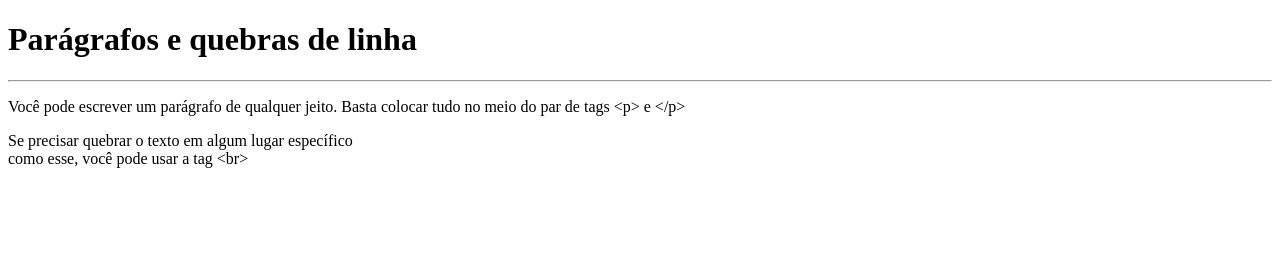
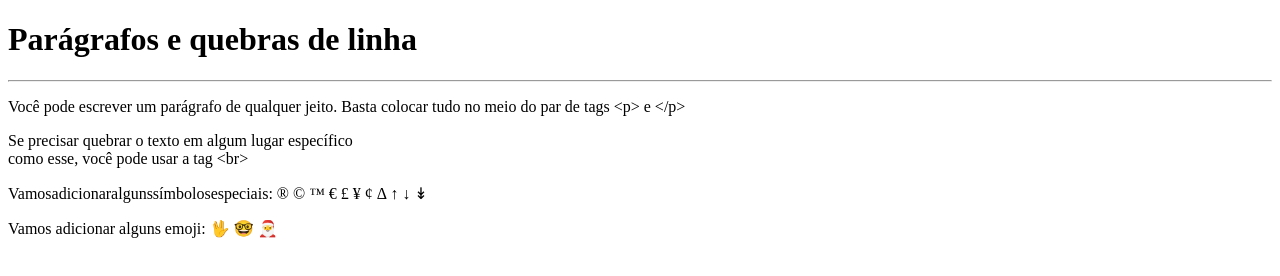
Before and after one commit to gmatsuna/html-css_training, a plain HTML site: page modulo_01/exercicios/ex002/index.html in a window 1280 px wide. Drawn offline with Linux system fonts and the light colour scheme.

Commit message:
emoji e simbolos

```diff
--- a/modulo_01/exercicios/ex002/index.html
+++ b/modulo_01/exercicios/ex002/index.html
@@ -9,8 +9,25 @@
 <body>
     <h1>Parágrafos e quebras de linha</h1>
     <hr>
-    <p>Você pode escrever um parágrafo de qualquer jeito. Basta colocar tudo no meio do par de tags &lt;p&gt; e &lt;/p&gt;</p>
+    <p>Você pode escrever um parágrafo de qualquer jeito. Basta colocar tudo no meio do par de tags &lt;p&gt; e &lt;/p&gt;</p><!-- LESS THAN / GREATER THAN -->
     <p>Se precisar quebrar o texto em algum lugar específico <br> como esse, você pode usar a tag &lt;br&gt;</p>
-
+    <p>Vamosadicionaralgunssímbolosespeciais:
+        &reg;
+        &copy;
+        &trade;
+        &euro;
+        &pound;
+        &yen;
+        &cent;
+        &Delta;
+        &uarr;
+        &darr;
+        &Darr;
+    </p>
+    <p>Vamos adicionar alguns emoji: <!--procurar no google emojipedia-->
+        &#x1F596;
+        &#x1F913;
+        &#x1F385;
+    </p>
 </body>
 </html>
```
